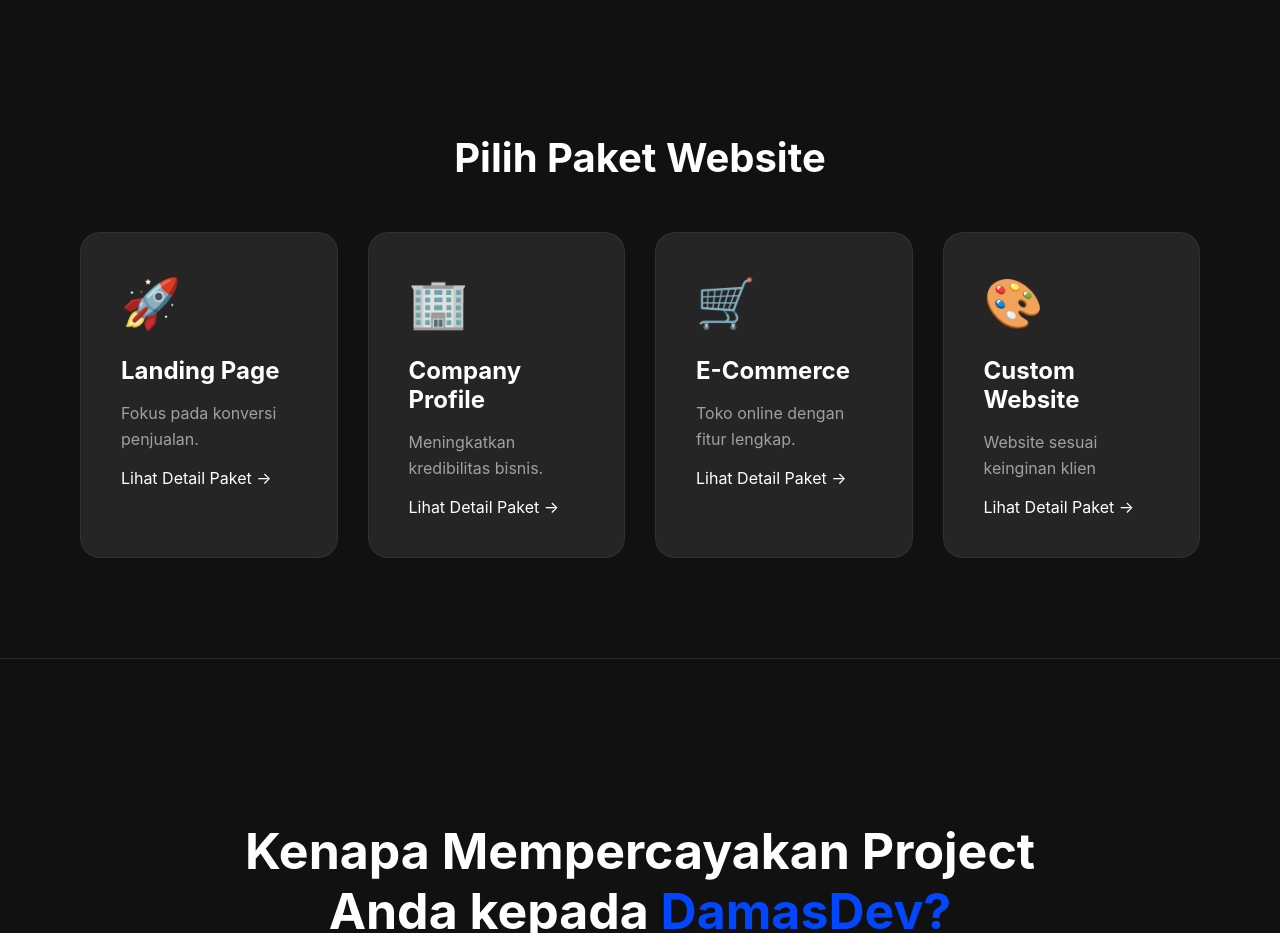
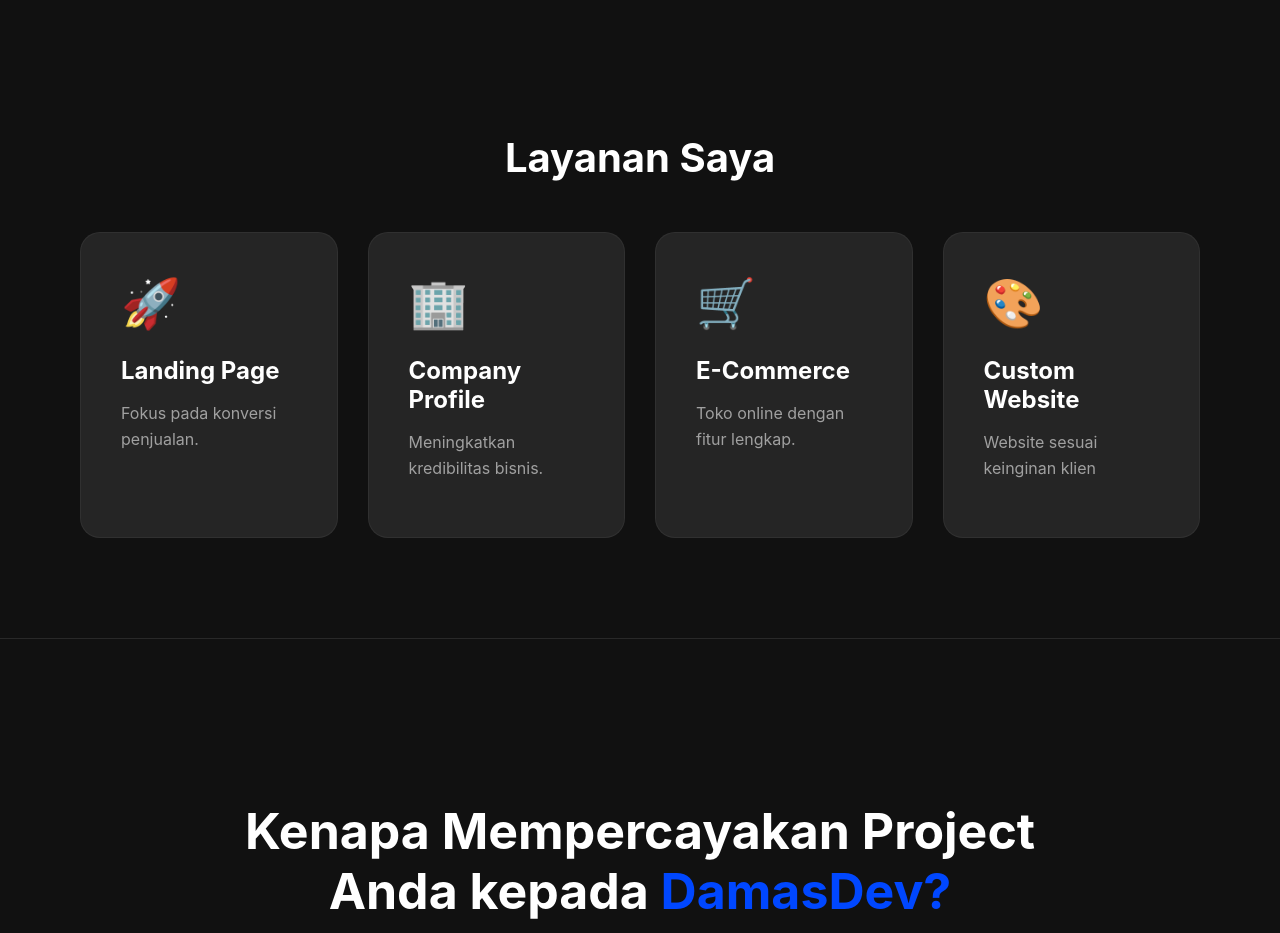
Before and after one commit to swaztica99/my-web-portfolio, a Next.js app: page / in a window 1280 px wide. Shown: the part 800-1733 px from the top of the page. Built offline with nearby package versions, Linux system fonts and the light colour scheme.

Commit message:
UPDATE 04/05/2026 AT 20.46 PM

```diff
--- a/src/components/Services.module.css
+++ b/src/components/Services.module.css
@@ -28,11 +28,7 @@
     border-radius: 20px;
     border: 1px solid rgba(255, 255, 255, 0.05);
     transition: 0.3s;
-}
-
-.card:hover {
-    transform: translateY(-10px);
-    border-color: rgba(255, 255, 255, 0.2);
+    cursor: default;
 }
 
 .icon {
--- a/src/components/Services.tsx
+++ b/src/components/Services.tsx
@@ -13,14 +13,13 @@
     return (
         <section id="services" className={styles.services}>
             <div className={styles.container}>
-                <h2 className={styles.sectionTitle}>Pilih Paket Website</h2>
+                <h2 className={styles.sectionTitle}>Layanan Saya</h2>
                 <div className={styles.grid}>
                     {services.map((s) => (
-                        <Link href={`/services/${s.slug}`} key={s.slug} className={styles.card}>
+                        <Link href={`#${s.slug}`} key={s.slug} className={styles.card}>
                             <div className={styles.icon}>{s.icon}</div>
                             <h3 className={styles.cardTitle}>{s.title}</h3>
                             <p className={styles.cardDesc}>{s.desc}</p>
-                            <span className={styles.learnMore}>Lihat Detail Paket →</span>
                         </Link>
                     ))}
                 </div>
```
